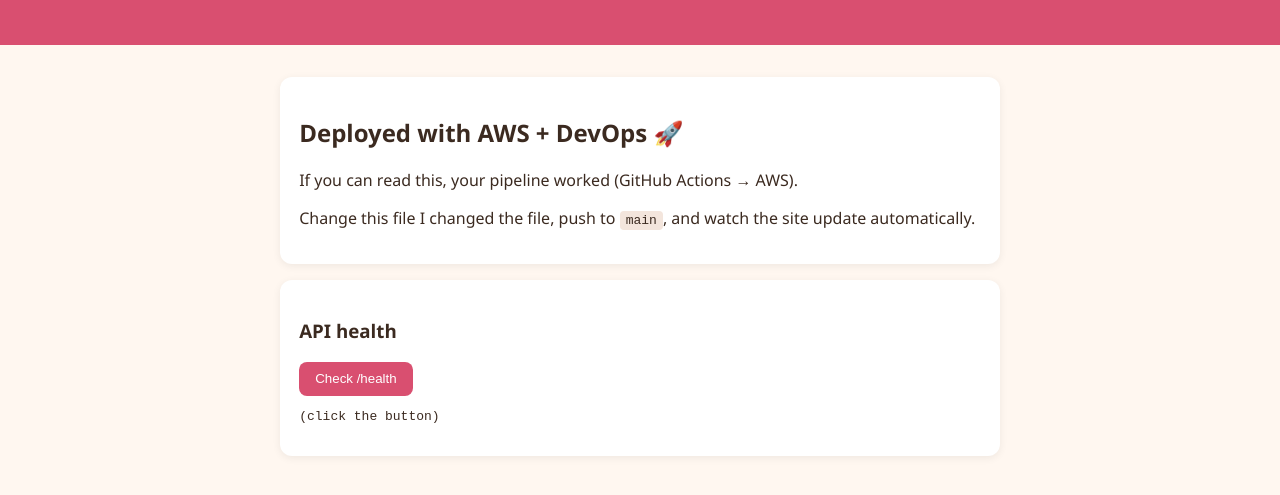
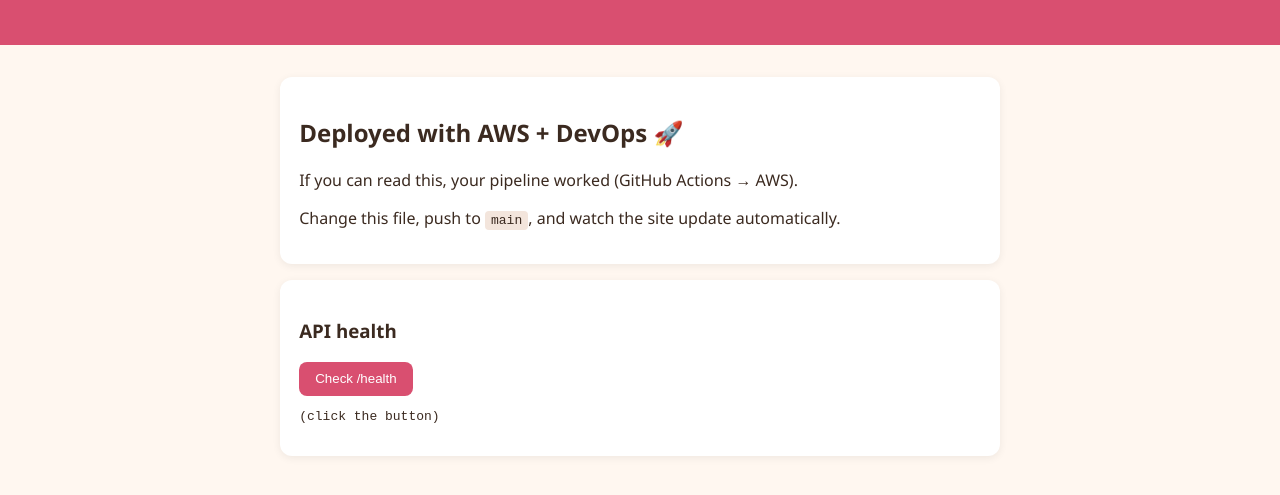
Before and after one commit to mrgjhaaws/meera-bakery-devops, a plain HTML site: page static/index.html in a window 1280 px wide. Shown: the part 143-638 px from the top of the page. Drawn offline with Linux system fonts and the light colour scheme.

Commit message:
index file change

```diff
--- a/static/index.html
+++ b/static/index.html
@@ -22,7 +22,7 @@
     <div class="card">
       <h2>Deployed with AWS + DevOps 🚀</h2>
       <p>If you can read this, your pipeline worked (GitHub Actions &rarr; AWS).</p>
-      <p>Change this file I changed the file, push to <code>main</code>, and watch the site update automatically.</p>
+      <p>Change this file, push to <code>main</code>, and watch the site update automatically.</p>
     </div>
     <div class="card">
       <h3>API health</h3>
```
